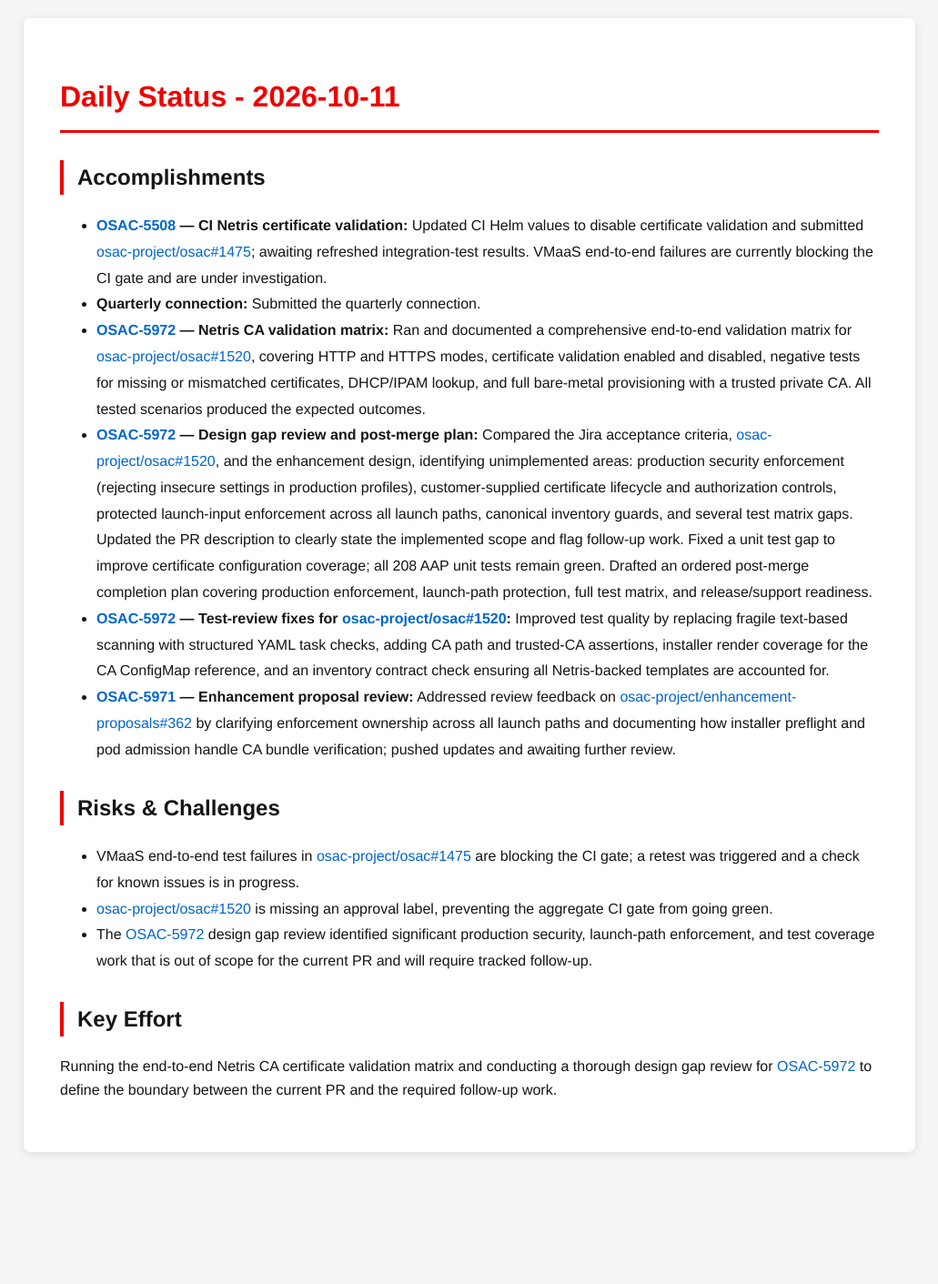
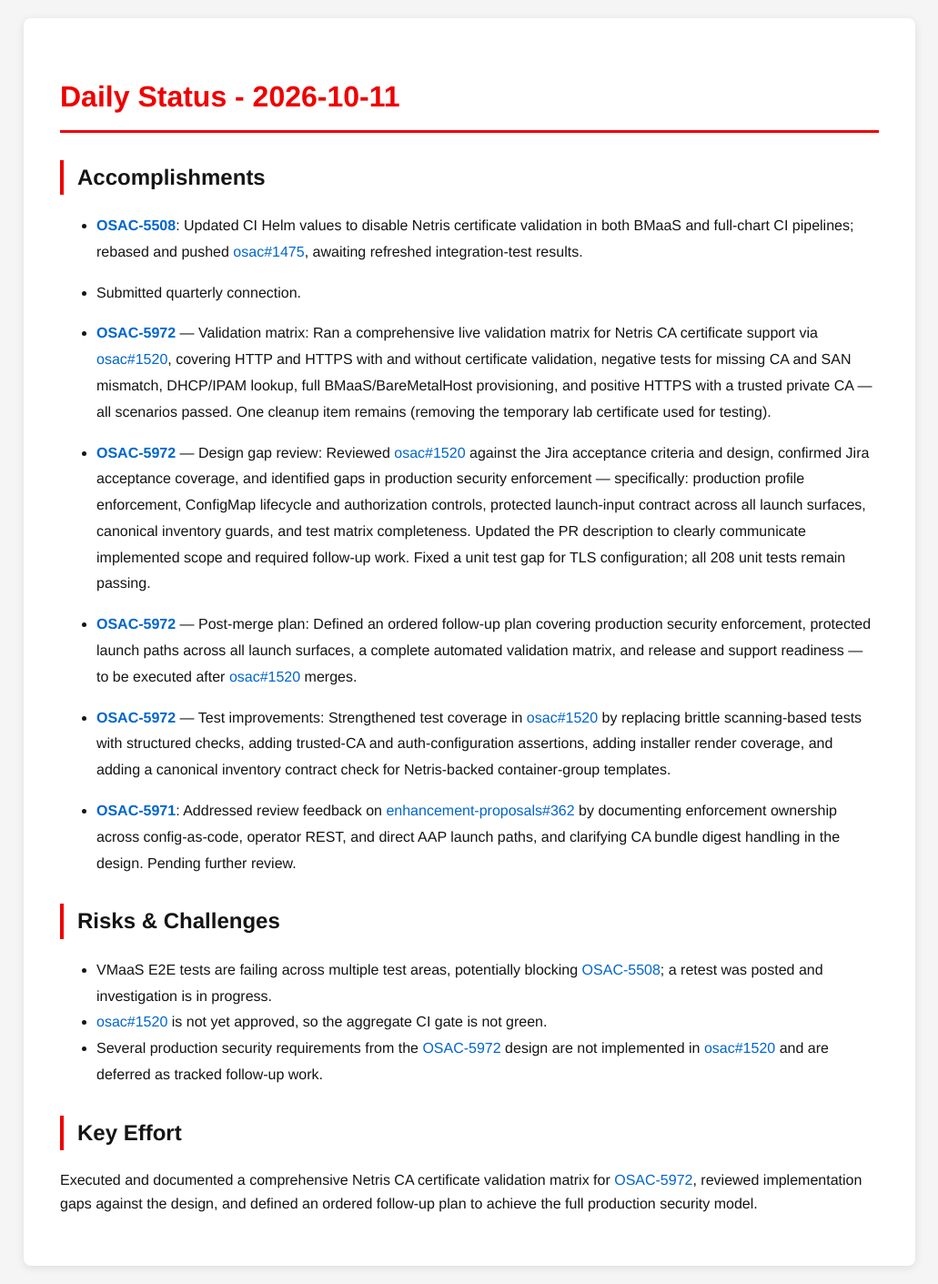
Before and after one commit to tzvatot/daily-status, a Jekyll site: the page built from 2026-10-11.md, in a window 1280 px wide. Shown: the whole page at 91% size, without its empty margins (124-1155 px from the left). Built offline with Jekyll 4.4.1, drawn with Linux system fonts in a browser that asks for light colours; before the commit the page ends 1286 px from its top, so only the background shows below that.

Commit message:
Daily status update - 2026-10-11

```diff
--- a/2026-10-11.md
+++ b/2026-10-11.md
@@ -7,17 +7,27 @@ date: 2026-10-11
 # Daily Status - 2026-10-11
 
 ## Accomplishments
-- **[OSAC-5508](https://redhat.atlassian.net/browse/OSAC-5508) — CI Netris certificate validation:** Updated CI Helm values to disable certificate validation and submitted [osac-project/osac#1475](https://github.com/osac-project/osac/pull/1475); awaiting refreshed integration-test results. VMaaS end-to-end failures are currently blocking the CI gate and are under investigation.
-- **Quarterly connection:** Submitted the quarterly connection.
-- **[OSAC-5972](https://redhat.atlassian.net/browse/OSAC-5972) — Netris CA validation matrix:** Ran and documented a comprehensive end-to-end validation matrix for [osac-project/osac#1520](https://github.com/osac-project/osac/pull/1520), covering HTTP and HTTPS modes, certificate validation enabled and disabled, negative tests for missing or mismatched certificates, DHCP/IPAM lookup, and full bare-metal provisioning with a trusted private CA. All tested scenarios produced the expected outcomes.
-- **[OSAC-5972](https://redhat.atlassian.net/browse/OSAC-5972) — Design gap review and post-merge plan:** Compared the Jira acceptance criteria, [osac-project/osac#1520](https://github.com/osac-project/osac/pull/1520), and the enhancement design, identifying unimplemented areas: production security enforcement (rejecting insecure settings in production profiles), customer-supplied certificate lifecycle and authorization controls, protected launch-input enforcement across all launch paths, canonical inventory guards, and several test matrix gaps. Updated the PR description to clearly state the implemented scope and flag follow-up work. Fixed a unit test gap to improve certificate configuration coverage; all 208 AAP unit tests remain green. Drafted an ordered post-merge completion plan covering production enforcement, launch-path protection, full test matrix, and release/support readiness.
-- **[OSAC-5972](https://redhat.atlassian.net/browse/OSAC-5972) — Test-review fixes for [osac-project/osac#1520](https://github.com/osac-project/osac/pull/1520):** Improved test quality by replacing fragile text-based scanning with structured YAML task checks, adding CA path and trusted-CA assertions, installer render coverage for the CA ConfigMap reference, and an inventory contract check ensuring all Netris-backed templates are accounted for.
-- **[OSAC-5971](https://redhat.atlassian.net/browse/OSAC-5971) — Enhancement proposal review:** Addressed review feedback on [osac-project/enhancement-proposals#362](https://github.com/osac-project/enhancement-proposals/pull/362) by clarifying enforcement ownership across all launch paths and documenting how installer preflight and pod admission handle CA bundle verification; pushed updates and awaiting further review.
+
+- **[OSAC-5508](https://redhat.atlassian.net/browse/OSAC-5508)**: Updated CI Helm values to disable Netris certificate validation in both BMaaS and full-chart CI pipelines; rebased and pushed [osac#1475](https://github.com/osac-project/osac/pull/1475), awaiting refreshed integration-test results.
+
+- Submitted quarterly connection.
+
+- **[OSAC-5972](https://redhat.atlassian.net/browse/OSAC-5972)** — Validation matrix: Ran a comprehensive live validation matrix for Netris CA certificate support via [osac#1520](https://github.com/osac-project/osac/pull/1520), covering HTTP and HTTPS with and without certificate validation, negative tests for missing CA and SAN mismatch, DHCP/IPAM lookup, full BMaaS/BareMetalHost provisioning, and positive HTTPS with a trusted private CA — all scenarios passed. One cleanup item remains (removing the temporary lab certificate used for testing).
+
+- **[OSAC-5972](https://redhat.atlassian.net/browse/OSAC-5972)** — Design gap review: Reviewed [osac#1520](https://github.com/osac-project/osac/pull/1520) against the Jira acceptance criteria and design, confirmed Jira acceptance coverage, and identified gaps in production security enforcement — specifically: production profile enforcement, ConfigMap lifecycle and authorization controls, protected launch-input contract across all launch surfaces, canonical inventory guards, and test matrix completeness. Updated the PR description to clearly communicate implemented scope and required follow-up work. Fixed a unit test gap for TLS configuration; all 208 unit tests remain passing.
+
+- **[OSAC-5972](https://redhat.atlassian.net/browse/OSAC-5972)** — Post-merge plan: Defined an ordered follow-up plan covering production security enforcement, protected launch paths across all launch surfaces, a complete automated validation matrix, and release and support readiness — to be executed after [osac#1520](https://github.com/osac-project/osac/pull/1520) merges.
+
+- **[OSAC-5972](https://redhat.atlassian.net/browse/OSAC-5972)** — Test improvements: Strengthened test coverage in [osac#1520](https://github.com/osac-project/osac/pull/1520) by replacing brittle scanning-based tests with structured checks, adding trusted-CA and auth-configuration assertions, adding installer render coverage, and adding a canonical inventory contract check for Netris-backed container-group templates.
+
+- **[OSAC-5971](https://redhat.atlassian.net/browse/OSAC-5971)**: Addressed review feedback on [enhancement-proposals#362](https://github.com/osac-project/enhancement-proposals/pull/362) by documenting enforcement ownership across config-as-code, operator REST, and direct AAP launch paths, and clarifying CA bundle digest handling in the design. Pending further review.
 
 ## Risks & Challenges
-- VMaaS end-to-end test failures in [osac-project/osac#1475](https://github.com/osac-project/osac/pull/1475) are blocking the CI gate; a retest was triggered and a check for known issues is in progress.
-- [osac-project/osac#1520](https://github.com/osac-project/osac/pull/1520) is missing an approval label, preventing the aggregate CI gate from going green.
-- The [OSAC-5972](https://redhat.atlassian.net/browse/OSAC-5972) design gap review identified significant production security, launch-path enforcement, and test coverage work that is out of scope for the current PR and will require tracked follow-up.
+
+- VMaaS E2E tests are failing across multiple test areas, potentially blocking [OSAC-5508](https://redhat.atlassian.net/browse/OSAC-5508); a retest was posted and investigation is in progress.
+- [osac#1520](https://github.com/osac-project/osac/pull/1520) is not yet approved, so the aggregate CI gate is not green.
+- Several production security requirements from the [OSAC-5972](https://redhat.atlassian.net/browse/OSAC-5972) design are not implemented in [osac#1520](https://github.com/osac-project/osac/pull/1520) and are deferred as tracked follow-up work.
 
 ## Key Effort
-Running the end-to-end Netris CA certificate validation matrix and conducting a thorough design gap review for [OSAC-5972](https://redhat.atlassian.net/browse/OSAC-5972) to define the boundary between the current PR and the required follow-up work.
+
+Executed and documented a comprehensive Netris CA certificate validation matrix for [OSAC-5972](https://redhat.atlassian.net/browse/OSAC-5972), reviewed implementation gaps against the design, and defined an ordered follow-up plan to achieve the full production security model.
```
